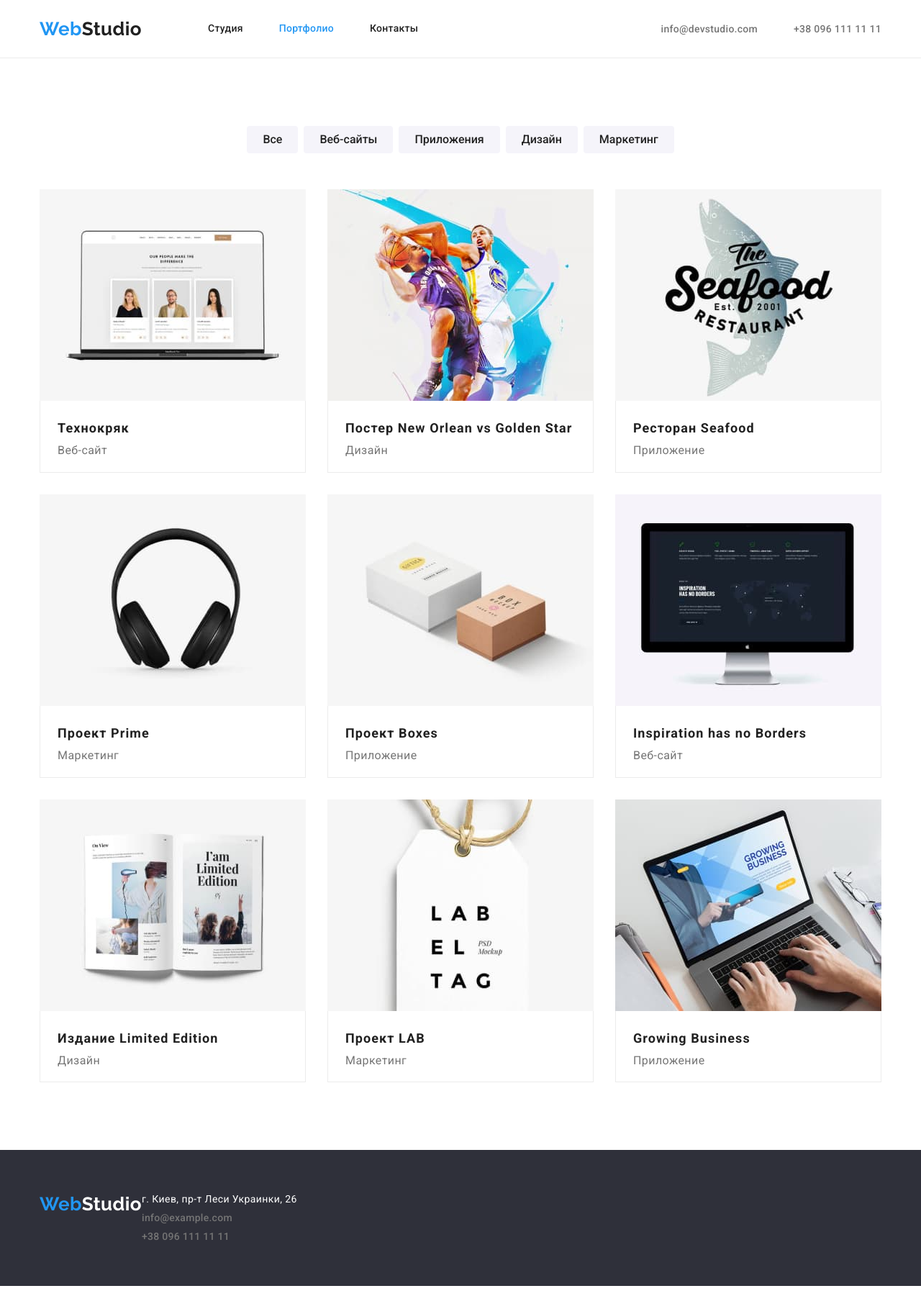
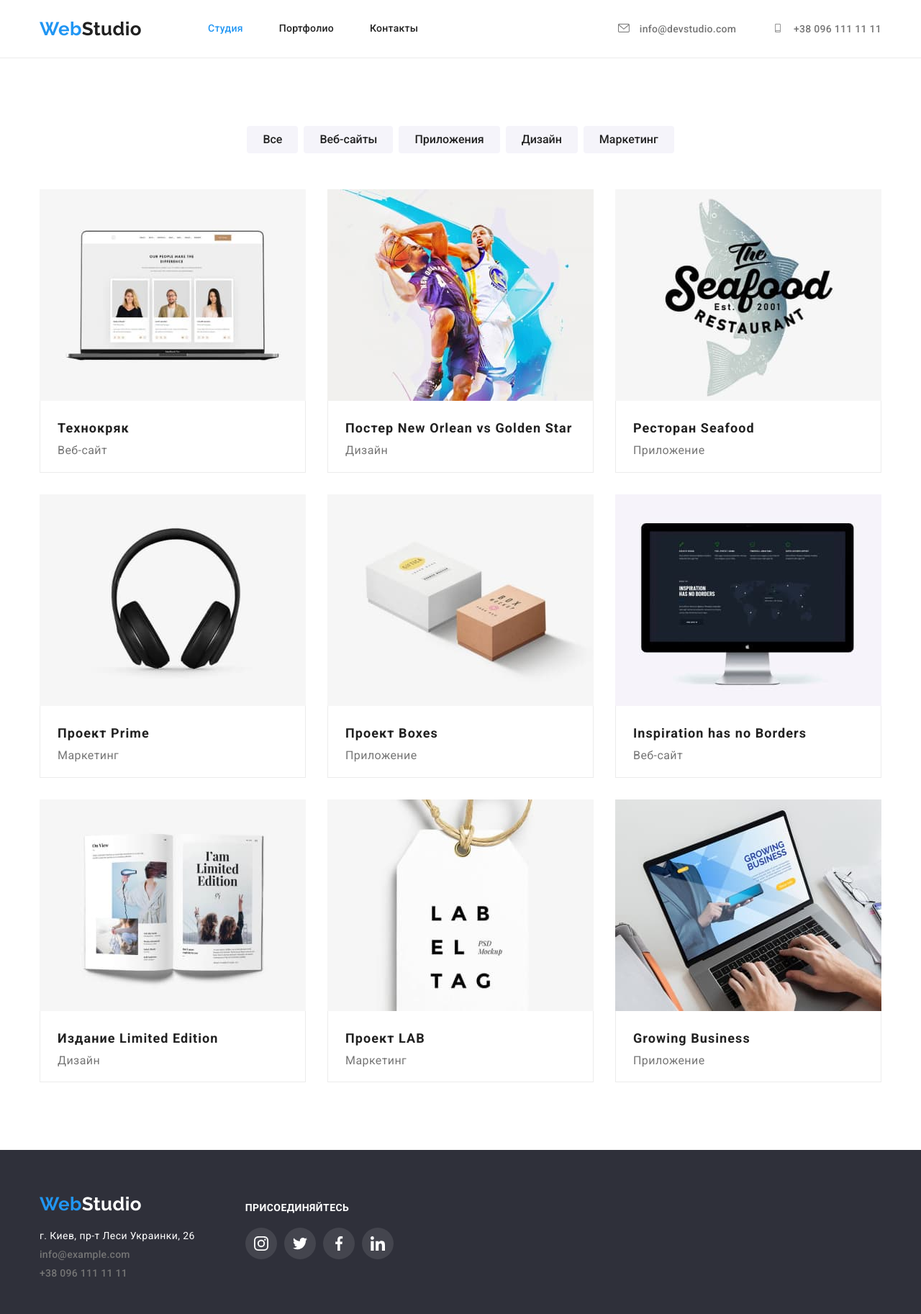
Before and after one commit to Xdecent0/goit-markup-hw-04, a plain HTML site: page portfolio.html in a window 1280 px wide. Shown: the whole page at 72% size. Before the commit the page ends 1787 px from the top, so only its background shows below. Drawn offline with nearby package versions, Linux system fonts and the light colour scheme.

Commit message:
portfolio

```diff
--- a/portfolio.html
+++ b/portfolio.html
@@ -29,10 +29,12 @@
           <!-- Список навигации сайта -->
           <ul class="site-nav section-list">
             <li class="site-nav-item">
-              <a href="index.html" class="nav-link section-link">Студия</a>
+              <a href="index.html" class="nav-link section-link active-link"
+                >Студия</a
+              >
             </li>
             <li class="site-nav-item">
-              <a href="portfolio.html" class="nav-link section-link active-link"
+              <a href="portfolio.html" class="nav-link section-link"
                 >Портфолио</a
               >
             </li>
@@ -47,12 +49,19 @@
             <a
               class="contacts-link section-link"
               href="mailto:info@devstudio.com"
-              >info@devstudio.com</a
+            >
+              <svg class="header-icon mail-icon contacts-link">
+                <use href="./images/logo/symbol-defs.svg#icon-envelope"></use>
+              </svg>
+              info@devstudio.com</a
             >
           </li>
           <li class="contacts-nav-item">
-            <a class="contacts-link section-link" href="tel:+380961111111"
-              >+38 096 111 11 11</a
+            <a class="contacts-link section-link" href="tel:+380961111111">
+              <svg class="header-icon mail-icon contacts-link">
+                <use href="./images/logo/symbol-defs.svg#icon-smartphone"></use>
+              </svg>
+              +38 096 111 11 11</a
             >
           </li>
         </ul>
@@ -211,6 +220,7 @@
     </main>
       <footer class="footer-section">
       <div class="container">
+        <div class="footer-box">
           <a href="" class="section-link logo footer"
             ><span class="company-name-word footer-logo">Web</span>Studio</a
           >
@@ -239,6 +249,42 @@
             </ul>
           </address>
         </div>
+        <div class="footer-link-box">
+          <p class="footer-link-text">присоединяйтесь</p>
+          <ul class="footer-link-list">
+            <li class="footer-item">
+              <a href="" class="network-link"
+                ><svg class="network-logo" width="20px" height="20px">
+                  <use
+                    href="./images/logo/symbol-defs.svg#icon-instagram"
+                  ></use>
+                </svg>
+              </a>
+            </li>
+            <li class="footer-item">
+              <a href="" class="network-link"
+                ><svg class="network-logo" width="20px" height="20px">
+                  <use href="./images/logo/symbol-defs.svg#icon-twitter"></use>
+                </svg>
+              </a>
+            </li>
+            <li class="footer-item">
+              <a href="" class="network-link"
+                ><svg class="network-logo" width="20px" height="20px">
+                  <use href="./images/logo/symbol-defs.svg#icon-facebook"></use>
+                </svg>
+              </a>
+            </li>
+            <li class="footer-item">
+              <a href="" class="network-link"
+                ><svg class="network-logo" width="20px" height="20px">
+                  <use href="./images/logo/symbol-defs.svg#icon-linkedin"></use>
+                </svg>
+              </a>
+            </li>
+          </ul>
+        </div>
+      </div>
     </footer>
   </body>
 </html>
```
Lines whose indentation alone changed are shown as unchanged.
